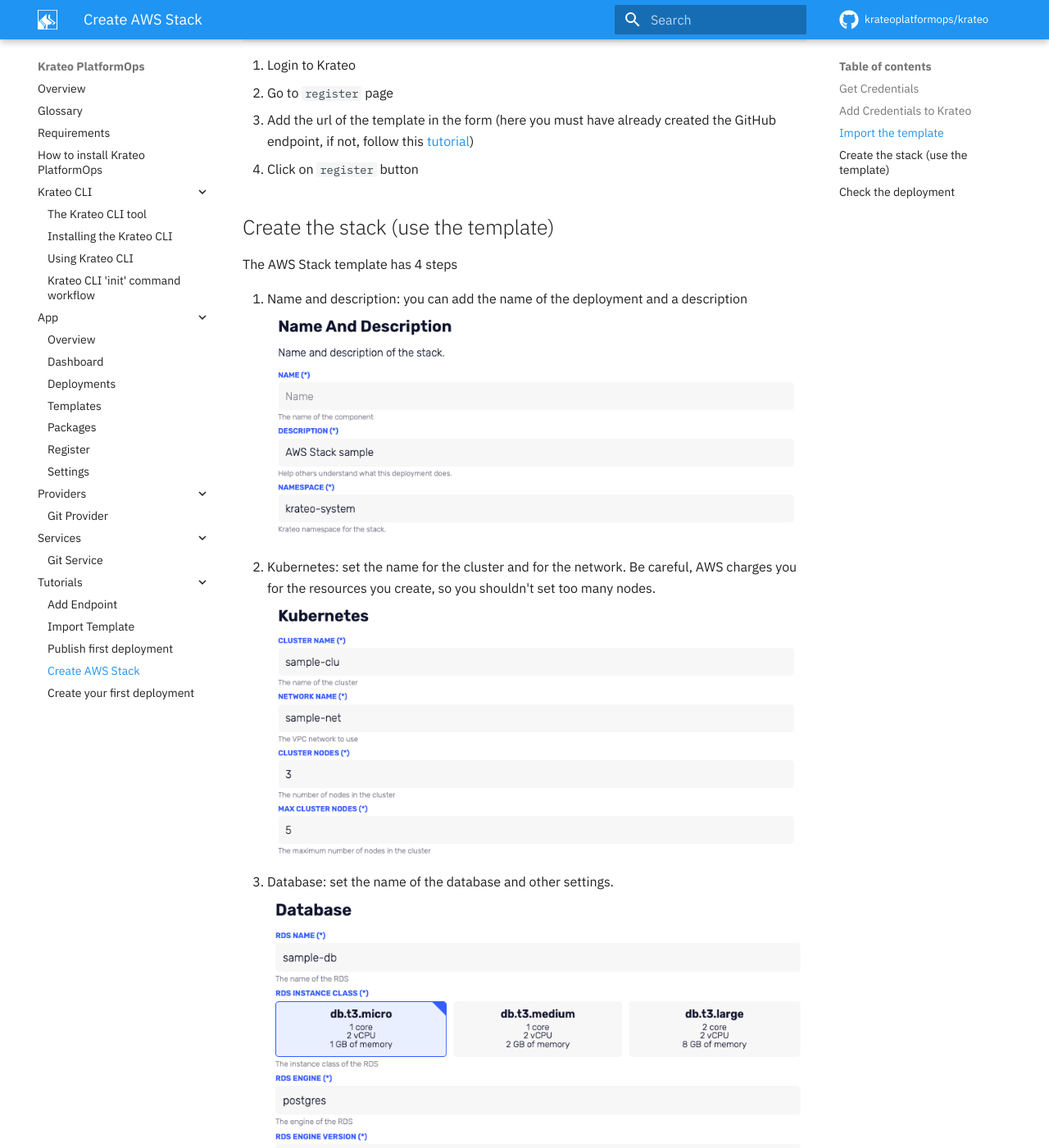
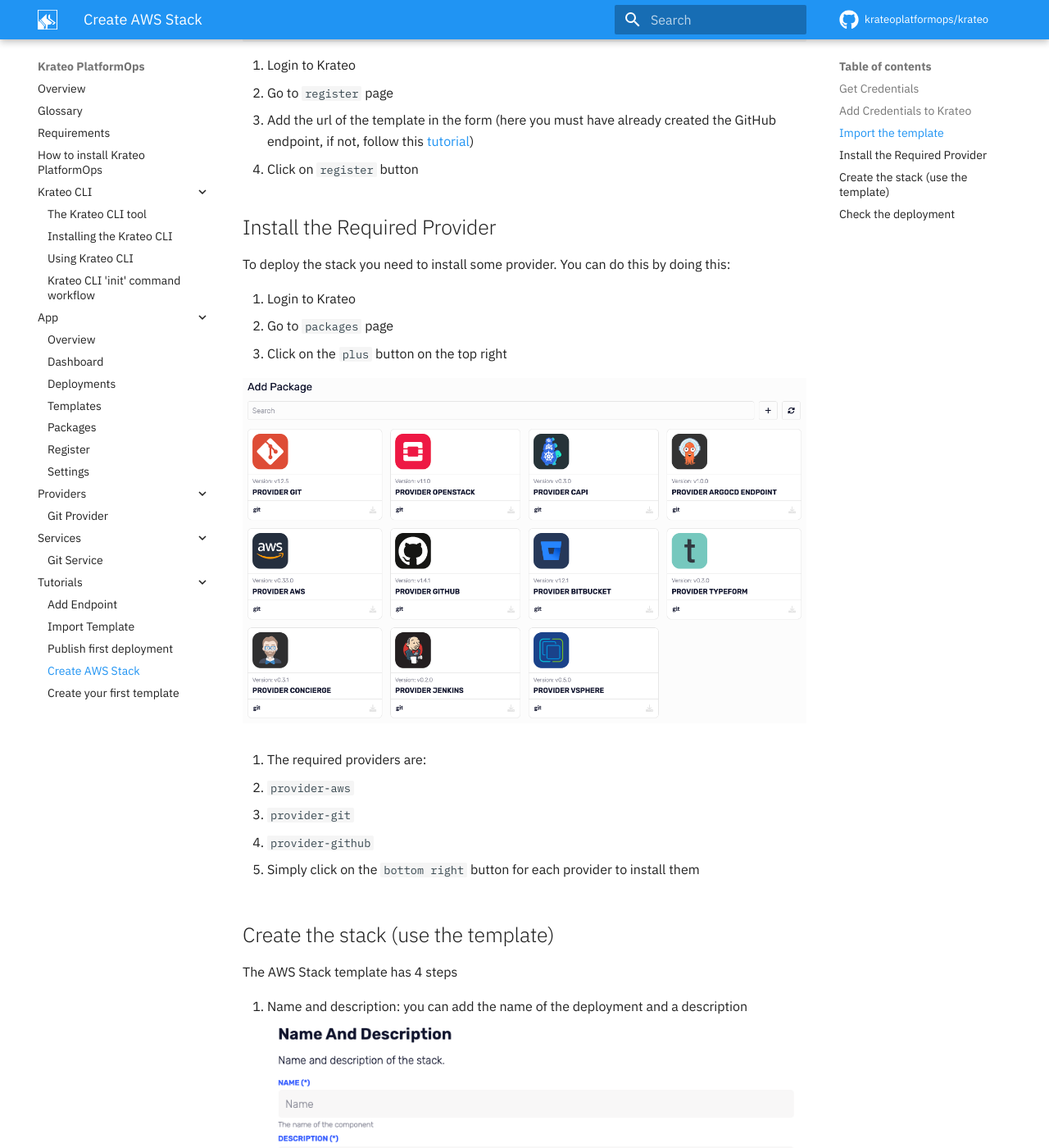
Before and after one commit to krateoplatformops/krateo-docs, an MkDocs documentation site: the page built from docs/tutorials/create-aws-stack.md, in a window 1280 px wide and 1400 px high, scrolled down 1556 px. Shown: the whole window at 82% size. Built offline with MkDocs 1.6.1 and Material for MkDocs 9.7.7, drawn with Linux system fonts in a browser that asks for light colours; comment, search, counter and statistics services are not loaded.

Commit message:
feat(tutorials): create template

```diff
--- a/docs/tutorials/create-aws-stack.md
+++ b/docs/tutorials/create-aws-stack.md
@@ -47,6 +47,24 @@
 3. Add the url of the template in the form (here you must have already created the GitHub endpoint, if not, follow this [tutorial](./add-endpoint.md))
 4. Click on `register` button
 
+## Install the Required Provider
+
+To deploy the stack you need to install some provider. You can do this by doing this:
+
+1. Login to Krateo
+2. Go to `packages` page
+3. Click on the `plus` button on the top right
+
+   ![aws-add-provider](../media/tutorial/aws-add-providers.png)
+
+4. The required providers are:
+
+   - `provider-aws`
+   - `provider-git`
+   - `provider-github`
+
+5. Simply click on the `bottom right` button for each provider to install them
+
 ## Create the stack (use the template)
 
 The AWS Stack template has 4 steps
--- a/mkdocs.yml
+++ b/mkdocs.yml
@@ -37,7 +37,7 @@
       - Import Template: tutorials/import-template.md
       - Publish first deployment: tutorials/publish-first-deployment.md
       - Create AWS Stack: tutorials/create-aws-stack.md
-      - Create your first deployment: tutorials/create-template.md
+      - Create your first template: tutorials/create-template.md
 ## DO NOT CHANGE BELOW THIS LINE
 
 # Copyright
```
Also changed, not shown: docs/app/app-templates.md (+7 -6 lines), docs/tutorials/create-template.md (+16 -4 lines), docs/tutorials/publish-first-deployment.md (+11 -9 lines), docs/media/tutorial/aws-add-providers.png (added), docs/media/tutorial/template-step-2.png (added).
